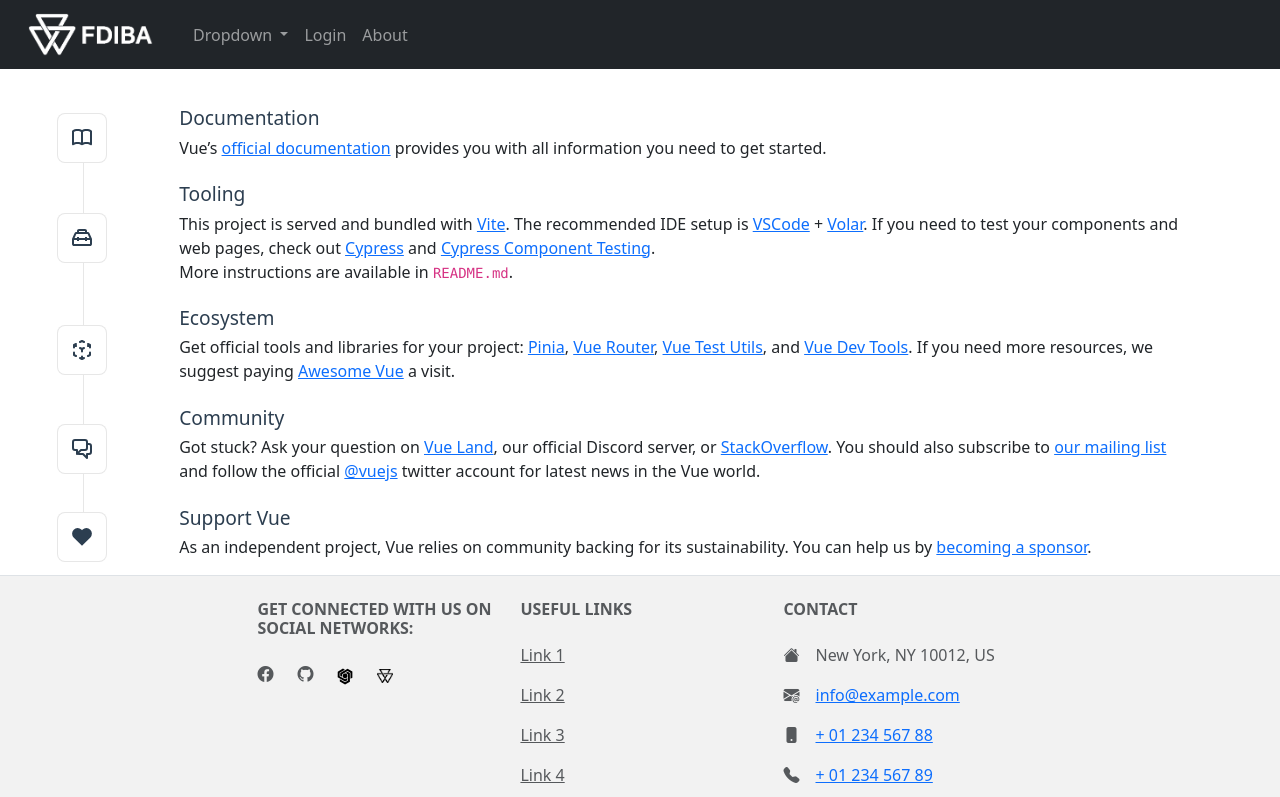
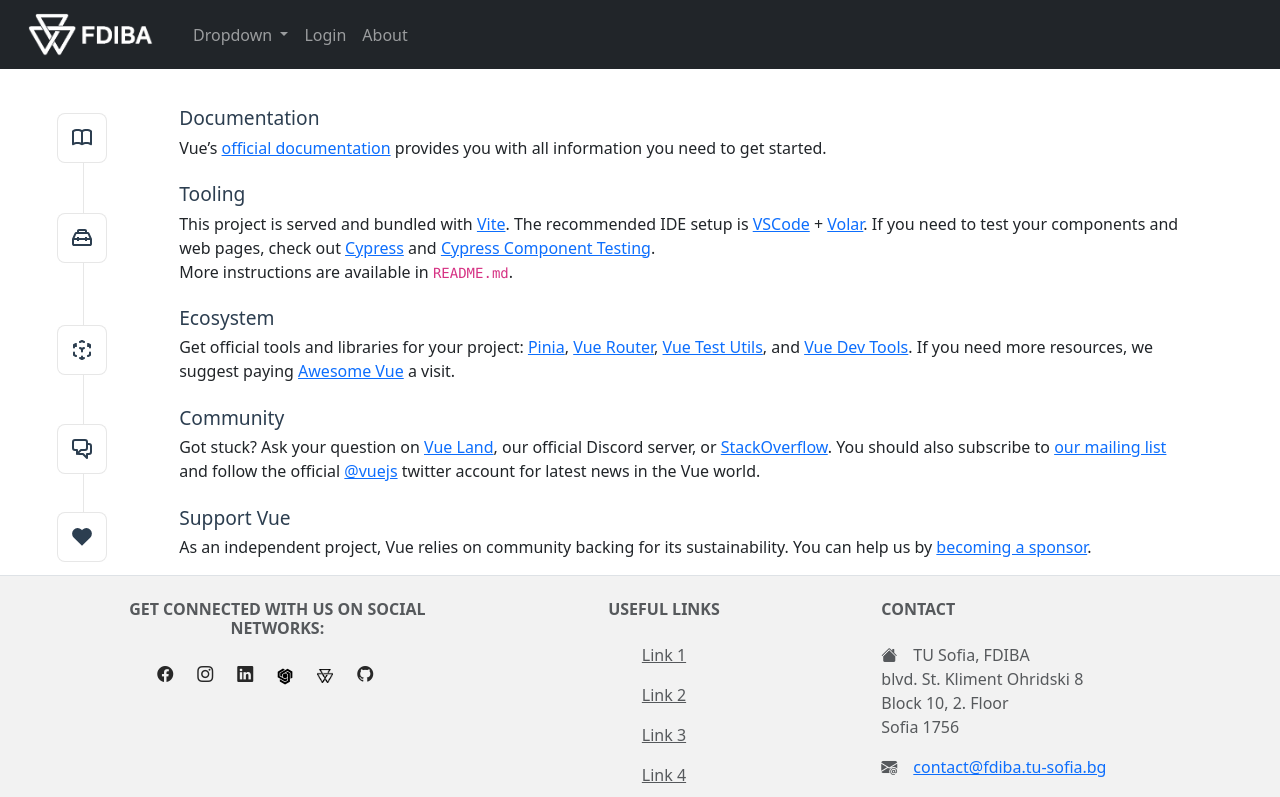
Before and after one commit to hoosengold/IsoldeScheduler, a Vue app in the folder frontend/: page / in a window 1280 px wide. Shown: the top 797 px of the page. Built offline with nearby package versions, Linux system fonts and the light colour scheme.

Commit message:
Add footer information

```diff
--- a/frontend/src/App.vue
+++ b/frontend/src/App.vue
@@ -4,6 +4,9 @@
 const source = import.meta.env.VITE_SOURCE_CODE
 const uni = import.meta.env.VITE_UNI
 const fdiba_url = import.meta.env.VITE_FDIBA
+const fdiba_facebook = import.meta.env.VITE_FDIBA_FACEBOOK
+const fdiba_instagram = import.meta.env.VITE_FDIBA_INSTAGRAM
+const fdiba_linkedin = import.meta.env.VITE_FDIBA_LINKEDIN
 const year = (new Date()).getFullYear()
 </script>
 
@@ -40,7 +43,9 @@
               </RouterLink>
             </li>
             <li class="nav-item">
-              <RouterLink to="/about" class="nav-link">About</RouterLink>
+              <RouterLink to="/about" class="nav-link">
+                About
+              </RouterLink>
             </li>
           </ul>
         </div>
@@ -49,21 +54,24 @@
   </header>
   <RouterView/>
   <footer class="text-center text-lg-start text-muted mt-auto">
-    <section class="">
-      <div class="d-flex justify-content-center border-top text-lg-start">
-        <div class="row mt-4">
-          <div class="col-md-3 col-lg-4 col-xl-4 mx-auto mb-4">
+    <section class="w-100">
+      <div class="d-flex flex-nowrap justify-content-center border-top text-lg-start">
+        <div class="row d-flex flex-nowrap mt-4" style="width: 85%">
+          <div class="col-md-3 col-lg-4 col-xl-4 mx-auto mb-4 text-center">
             <h6 class="text-uppercase fw-bold mb-4">
               <i class=""></i>Get connected with us on social networks:
             </h6>
             <div>
-              <a href="" class="me-4 text-reset">
-                <i class="bi bi-facebook"></i>
+              <a :href="fdiba_facebook" class="me-4 text-reset">
+                <i class="bi bi-facebook" style="color: var(--vt-c-black-mute)"></i>
               </a>
-              <a :href="source" target="_blank" class="me-4 text-reset">
-                <i class="bi bi-github"></i>
+              <a :href="fdiba_instagram" class="me-4 text-reset">
+                <i class="bi bi-instagram" style="color: var(--vt-c-black-mute)"></i>
               </a>
-              <a class="me-4 text-reset"
+              <a :href="fdiba_linkedin" class="me-4 text-reset">
+                <i class="bi bi-linkedin" style="color: var(--vt-c-black-mute)"></i>
+              </a>
+              <a class="me-4 text-reset align-items-center"
                  title="en:User:Cameltrader, CC BY-SA 3.0 &lt;http://creativecommons.org/licenses/by-sa/3.0/&gt;, via Wikimedia Commons"
                  :href="uni"
                  target="_blank">
@@ -73,14 +81,17 @@
               </a>
               <a :href="fdiba_url"
                  target="_blank"
-                 class="me-4 text-reset">
+                 class="me-4 text-reset align-items-center">
                 <img width="16"
                      alt="fdiba-logo-black"
                      src="../src/assets/fdiba-logo-black.png">
               </a>
+              <a :href="source" target="_blank" class="me-4 text-reset">
+                <i class="bi bi-github" style="color: var(--vt-c-black-mute)"></i>
+              </a>
             </div>
           </div>
-          <div class="col-md-3 col-lg-4 col-xl-4 mx-auto mb-4">
+          <div class="col-md-3 col-lg-4 col-xl-4 mx-auto mb-4 ms-4 me-4 text-center">
             <h6 class="text-uppercase fw-bold mb-4">
               Useful links
             </h6>
@@ -97,29 +108,32 @@
               <a href="#!" class="text-reset">Link 4</a>
             </p>
           </div>
-          <div class="col-md-3 col-lg-4 col-xl-4 mx-auto mb-4">
+          <div class="col-md-3 col-lg-4 col-xl-4 mx-auto mb-4 text-start">
             <h6 class="text-uppercase fw-bold mb-4">Contact</h6>
-            <p><i class="bi bi-house-fill me-3"></i>New York, NY 10012, US</p>
+            <p><i class="bi bi-house-fill me-3"></i>TU Sofia, FDIBA<br>
+              blvd. St. Kliment Ohridski 8<br>
+              Block 10, 2. Floor<br>
+              Sofia 1756
+            </p>
             <p>
               <i class="bi bi-envelope-at-fill me-3"></i>
-              <a href="mailto:info@example.com">info@example.com</a>
+              <a href="mailto:contact@fdiba.tu-sofia.bg">contact@fdiba.tu-sofia.bg</a>
             </p>
             <p>
               <i class="bi bi-phone-fill me-3"></i>
-              <a href="tel:+ 01 234 567 88">+ 01 234 567 88</a>
+              <a href="tel:">EMPTY</a>
             </p>
             <p>
               <i class="bi bi-telephone-fill me-3"></i>
-              <a href="tel:+ 01 234 567 89">+ 01 234 567 89</a>
+              <a href="tel:+359 2 965 3213">+359 2 965 3213</a>
             </p>
           </div>
         </div>
       </div>
     </section>
-    <div class="text-center p-4" id="copyright">
+    <div class="text-center p-3 lh-base" id="copyright">
       © <a v-text="year"></a> Copyright:
-      <a class="text-reset fw-bold" href="https://github.com/hoosengold" target="_blank"> hoosengold</a>
-      <br>
+      <a class="text-reset fw-bold pb-1" href="https://github.com/hoosengold" target="_blank"> hoosengold</a>
       <br>
       <a>This page is licensed under the <a
         href="https://www.gnu.org/licenses/gpl-3.0.en.html#license-text"
```
